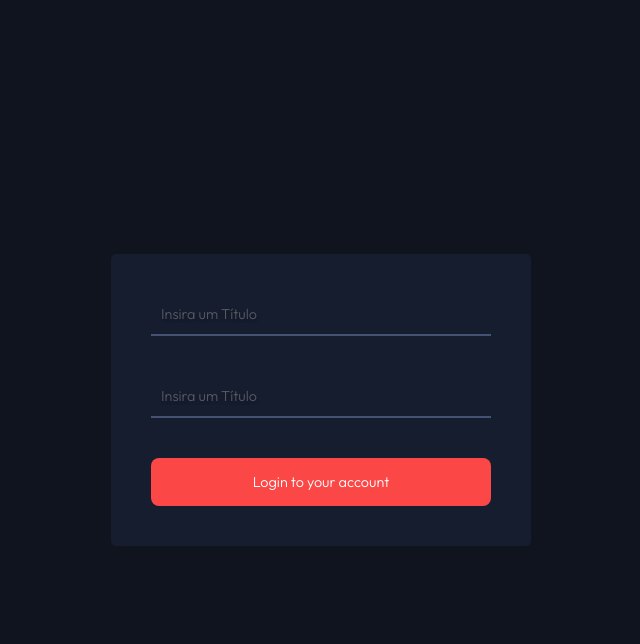
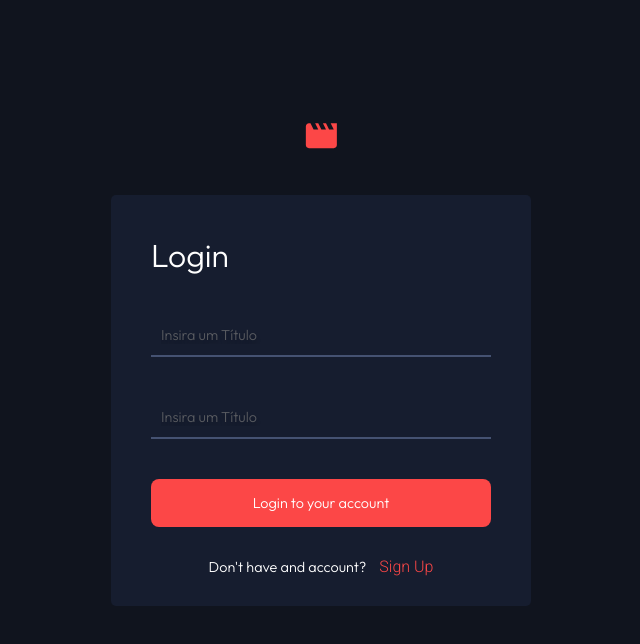
Before and after one commit to IsraelSDev/entertainment-web-app, a React (Create React App) app: page / in a window 1280 px wide. Shown: the top 644 px of the page, without its empty margins (319-959 px from the left). Built offline with nearby package versions, Linux system fonts and the light colour scheme.

Commit message:
new: login page

```diff
--- a/src/components/Form/Form.jsx
+++ b/src/components/Form/Form.jsx
@@ -1,17 +1,24 @@
 import React from 'react';
+import { Link } from 'react-router-dom';
 import "./Form.sass";
 import ButtonCustom from "../ButtonCustom/ButtonCustom";
 import InputForm from "../InputForm/InputForm";
+import movieSVG from '../../assets/movie.svg';
 
 
-const Form = () => {
+const Form = (props) => {
   return (
+    <div className='Form'>
+      <img src={movieSVG} alt='movie-logo' />
       <div className='form-container'>
         <form >
+          <h1>{props.title}</h1>
           <InputForm />
           <InputForm />
           <ButtonCustom />
+          <h6>{props.option} have and account?  <span id='event'><Link to={`/${props.to}`}>{props.optionEvent}</Link></span></h6>
         </form>
+      </div>
     </div>
   );
 }
--- a/src/components/Form/Form.sass
+++ b/src/components/Form/Form.sass
@@ -1,14 +1,40 @@
-.form-container
+.Form
+  height: 100vh
   width: 100%
   max-width: 500px
   margin: 0 auto
   padding: 20px
+  display: flex
+  flex-direction: column
+  align-items: center
+  justify-content: center
   border-radius: 5px
-  display: flex
-  height: 100vh
+
+  img
+    width: 32px
+    height: 32px
+    position: absolute
+    top: 15%
+
   form
     background-color: var(--color-dark-blue)
     padding: 20px
     border-radius: 5px
     align-self: center
     margin: 0 auto
+    h1
+      color: var(--color-white)
+      font: var(--font-heading-large)
+      background-color: var(--color-dark-blue)
+      padding: 20px
+    h6
+      color: var(--color-white)
+      font: var(--font-body-small)
+      padding: 10px
+      text-align: center
+
+      span
+        margin-left: 10px
+        a
+          color: var(--color-red)
+          text-decoration: none
--- a/src/pages/Login/Login.page.jsx
+++ b/src/pages/Login/Login.page.jsx
@@ -4,7 +4,7 @@ import Form from '../../components/Form/Form.jsx';
 const LoginPage = () => {
   return (
     <div>
-      <Form />
+      <Form title="Login" option="Don't" optionEvent="Sign Up" to="signup" />
     </div>
   );
 }
```
Also changed, not shown: src/assets/movie.svg (added). Lines whose indentation alone changed are shown as unchanged.
